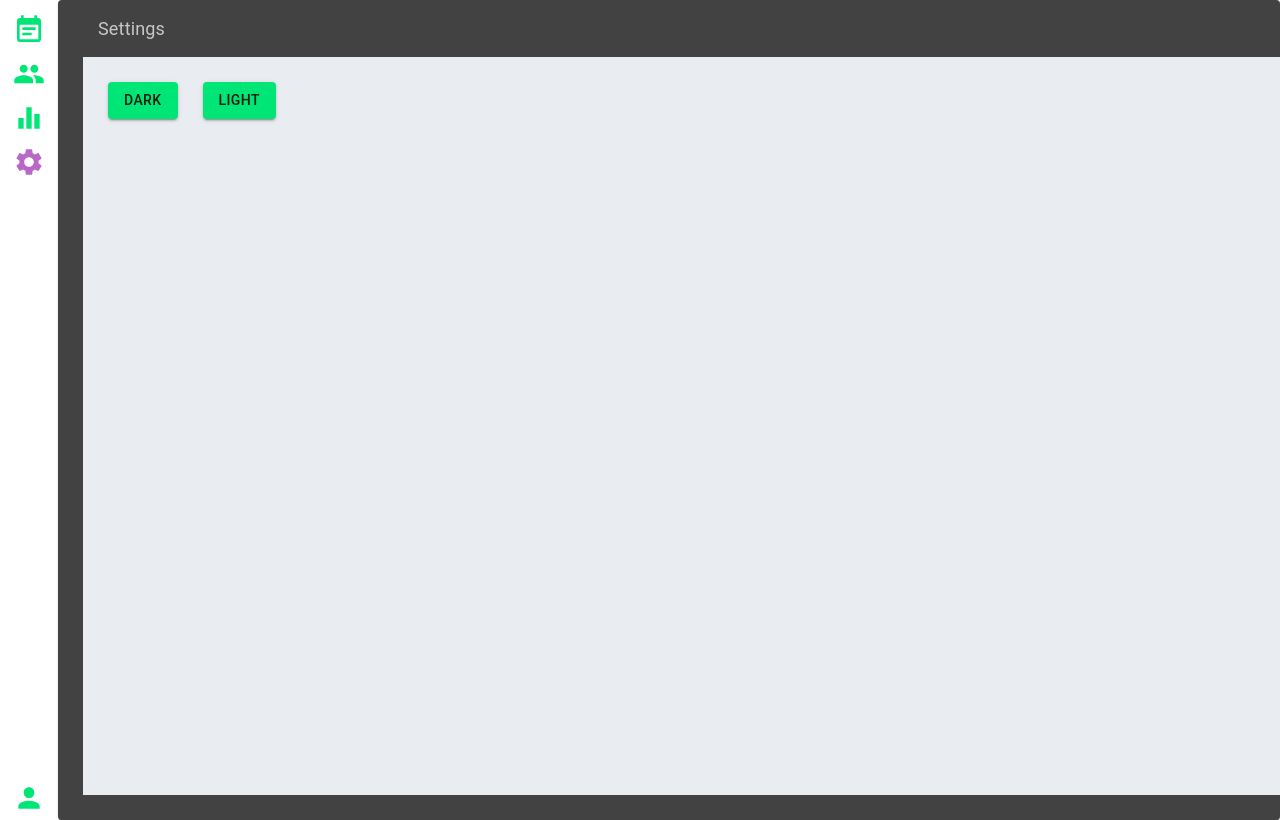
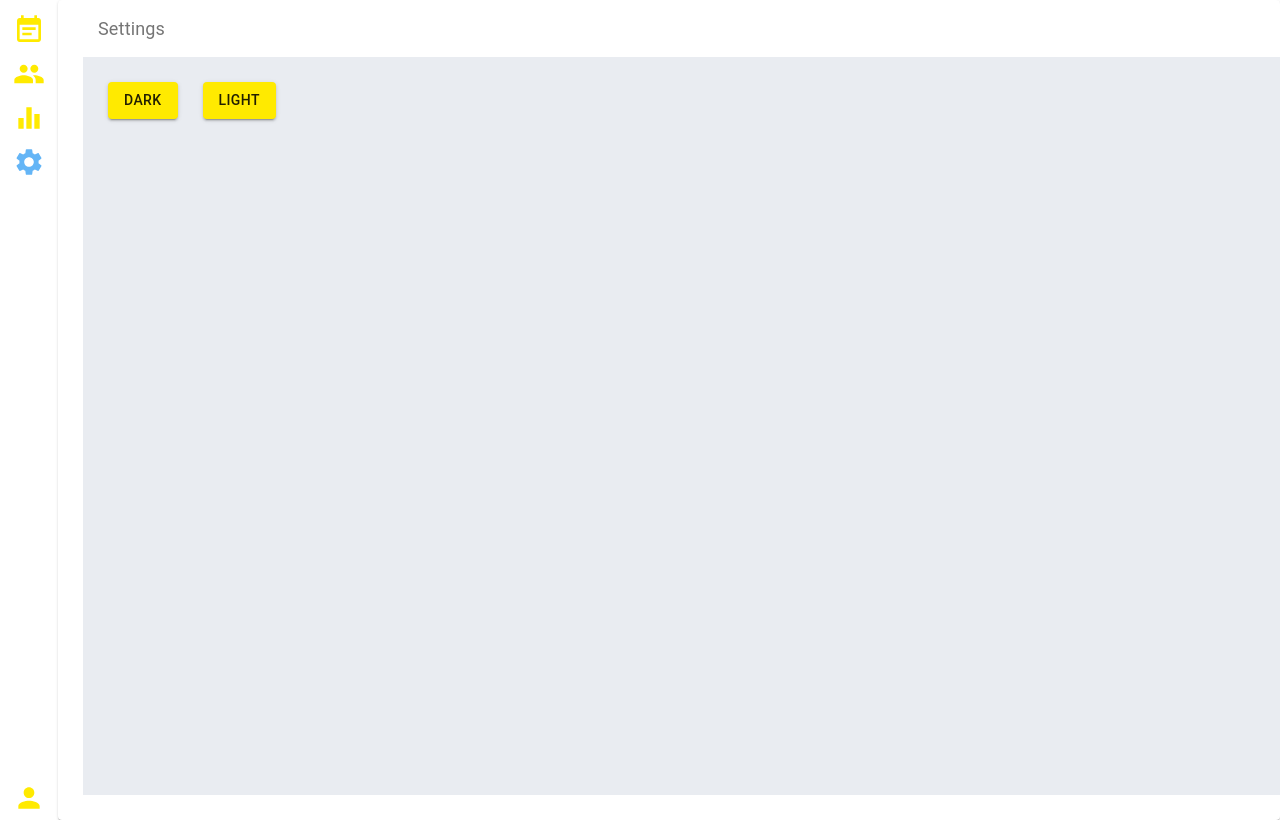
Before and after one commit to JarponOK/DXPractice, a React app: page /settings in a window 1280 px wide. Built offline with nearby package versions, Linux system fonts and the light colour scheme.

Commit message:
work theme

```diff
--- a/src/client/Actions/itemThemes.js
+++ b/src/client/Actions/itemThemes.js
@@ -1,6 +1,6 @@
-export function themeReturn(appTheme) {
+export function themeReturn(themeName) {
   return {
     type: 'THEME_RETURN',
-    appTheme
+    themeName
   };
 }
--- a/src/client/Containers/settings.jsx
+++ b/src/client/Containers/settings.jsx
@@ -33,7 +33,6 @@
 
     console.log(this.props);
     const { themeChange, classes } = this.props;
-    // const classes = useStyles();
     return (
       <Grid item xs={12} style={{ paddingBottom: '25px', paddingLeft: '25px' }} container direction="column">
         <Typography className={classes.header}>Settings</Typography>
@@ -51,12 +50,12 @@
 }
 const SettingsPage = withStyles(useStyles)(SettingsBase);
 const mapStateToProps = state => ({
-  appTheme: state.themeReturn.appTheme,
+  themeName: state.themeReturn.themeName,
 });
 
 
 const mapDispatchToProps = dispatch => ({
-  themeChange: appTheme => dispatch(themeReturn(appTheme))
+  themeChange: themeName => dispatch(themeReturn(themeName))
 });
 
 export default connect(mapStateToProps, mapDispatchToProps)(SettingsPage);
--- a/src/client/reducers/themeReducer.js
+++ b/src/client/reducers/themeReducer.js
@@ -1,11 +1,11 @@
 const initialState = {
-  appTheme: 'light',
+  themeName: 'light',
 };
 
 export default (state = initialState, action) => {
   switch (action.type) {
     case 'THEME_RETURN': {
-      return { ...state, appTheme: action.appTheme };
+      return { ...state, themeName: action.themeName };
     }
     default:
       return state;
--- a/src/client/themes/demotheme.js
+++ b/src/client/themes/demotheme.js
@@ -40,7 +40,7 @@
 };
 
 const mapStateToProps = state => ({
-  appTheme: state.themeReturn.appTheme,
+  themeName: state.themeReturn.themeName,
 });
 
 export default connect(mapStateToProps)(ThemeContainer);
```
